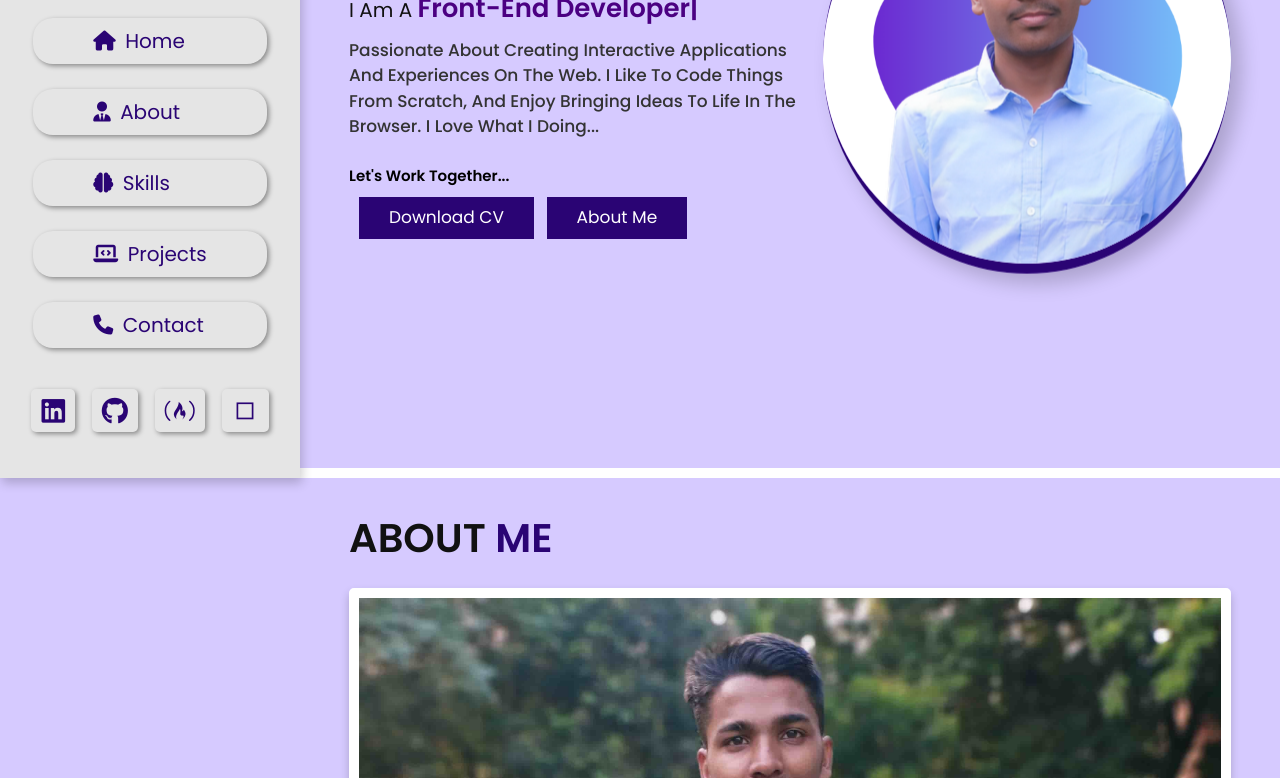
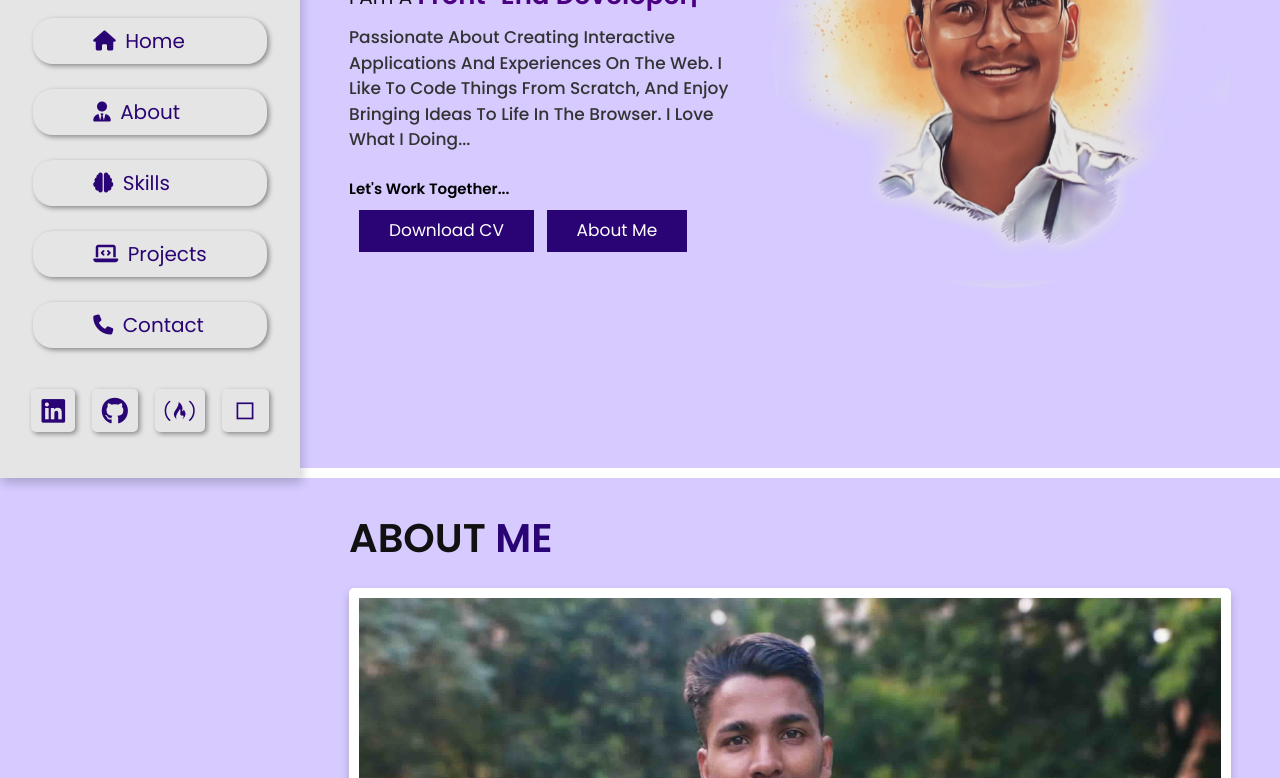
Before and after one commit to ShubhamBiwal/My-Portfolio, a plain HTML site: page index.html in a window 1280 px wide. Shown: the part 322-1100 px from the top of the page. Drawn offline with nearby package versions, Linux system fonts and the light colour scheme.

Commit message:
profile picture update

```diff
--- a/index.html
+++ b/index.html
@@ -85,7 +85,7 @@
             <a href="#about" class="btn">about me </a>
         </div>
         <div class="image">
-            <img src="/images/profile-pic.png" alt="">
+            <img src="/images/profile-pic.jpg" alt="">
         </div>
     </section>
     <!-- home section end -->
--- a/styles.css
+++ b/styles.css
@@ -155,18 +155,13 @@ header .social a:hover {
   gap: 1.5em;
 }
 .home .image {
-  flex: 1 1 30rem;
+  flex: 1 1 40rem;
 }
 .home .image img {
   width: 100%;
   height: 100%;
-  /* background: transparent; */
-  /* background: radial-gradient(circle, rgba(42,4,116,1) 26%, rgba(168,192,255,1) 100%); */
-  /* border: 1rem solid white; */
-  border-top: 1rem solid var(--main-color);
-  border-bottom: 1rem solid var(--main-color);
   border-radius: 50%;
-  box-shadow: 1rem 1rem 2rem 0 rgba(0, 0, 0, 0.2);
+  /* box-shadow: 1rem 1rem 2rem 0 rgba(0, 0, 0, 0.2); */
   animation: pop-up 1.5s linear 0s infinite alternate;
 }
 @keyframes pop-up {
```
Also changed, not shown: images/old.png (deleted), images/old2.png (deleted), images/pfp.png (added), images/profile-pic-old.png (renamed from images/profile-pic.png), images/profile-pic.jpg (added).
